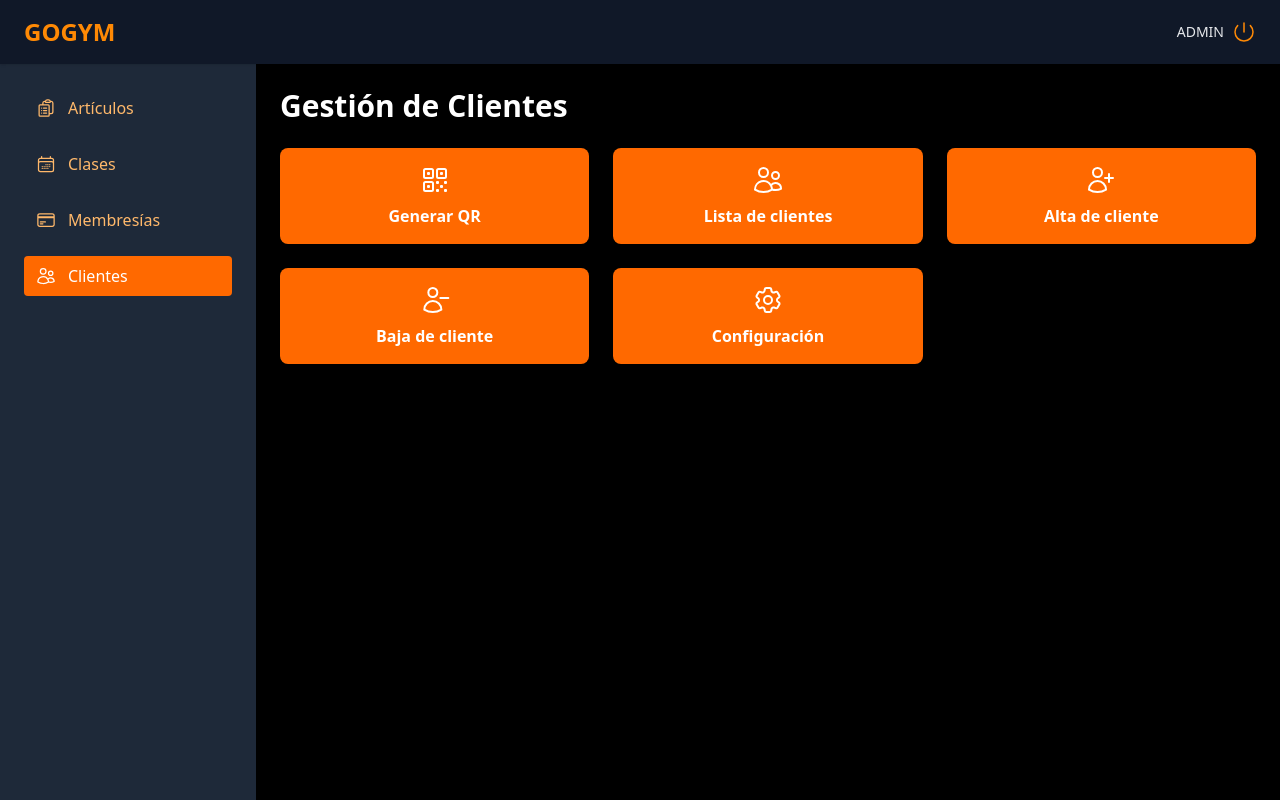
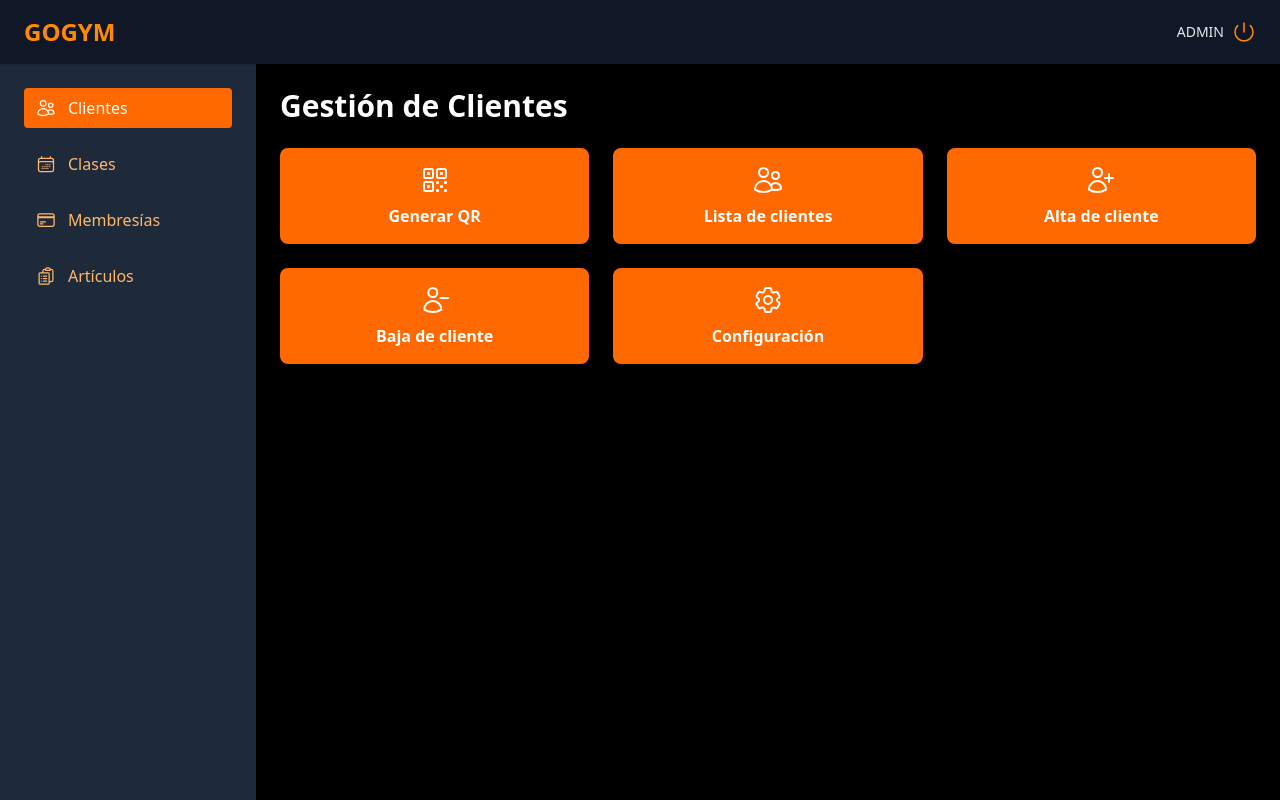
Before and after one commit to KLGomez/GoGYM-Demo, a React (Vite) app: page /clients in a window 1280 px wide. Built offline with nearby package versions, Linux system fonts and the light colour scheme.

Commit message:
sidebar ajustado por prioridad

```diff
--- a/src/components/SidebarAdmin.jsx
+++ b/src/components/SidebarAdmin.jsx
@@ -11,9 +11,9 @@ const SidebarAdmin = () => {
 
   const menuItems = [
     {
-      label: "Artículos",
-      icon: ClipboardDocumentListIcon,
-      path: "/articles",
+      label: "Clientes",
+      icon: UsersIcon,
+      path: "/clients",
     },
     {
       label: "Clases",
@@ -26,9 +26,9 @@ const SidebarAdmin = () => {
       path: "/memberships",
     },
     {
-      label: "Clientes",
-      icon: UsersIcon,
-      path: "/clients",
+      label: "Artículos",
+      icon: ClipboardDocumentListIcon,
+      path: "/articles",
     },
   ];
 
```
